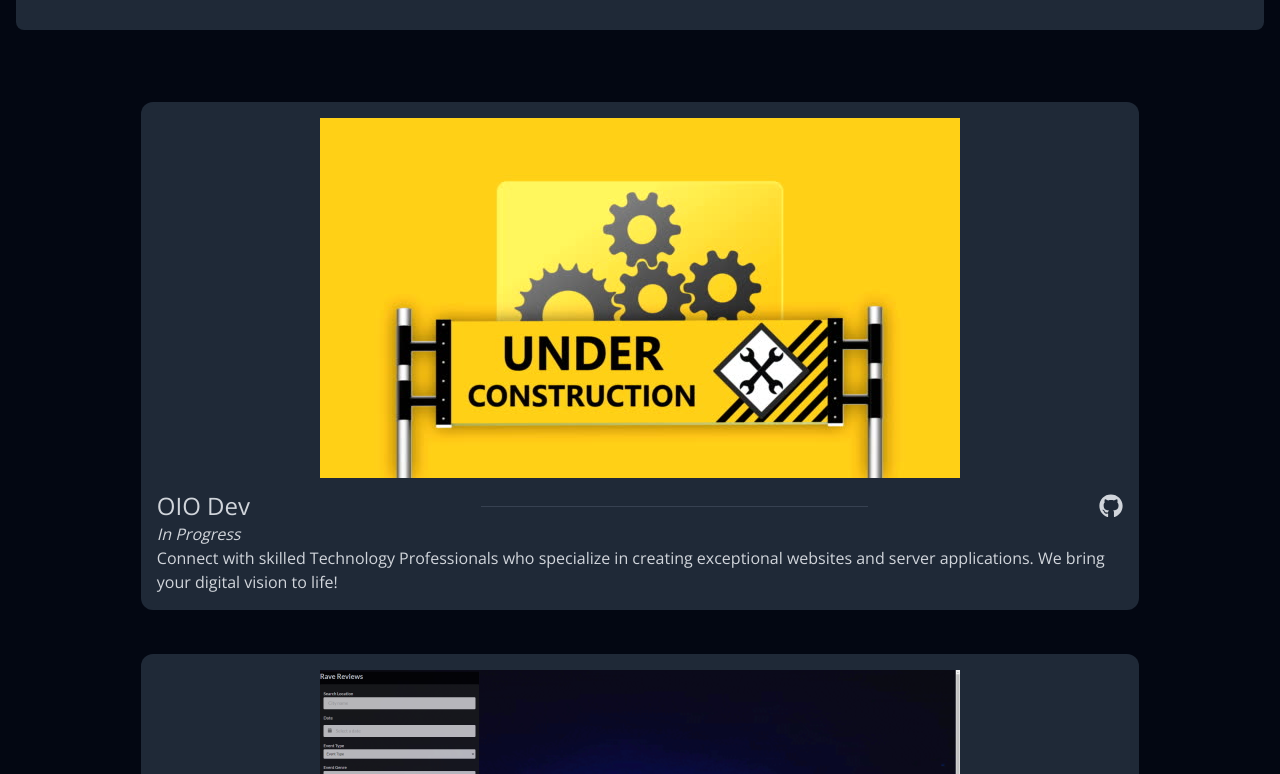
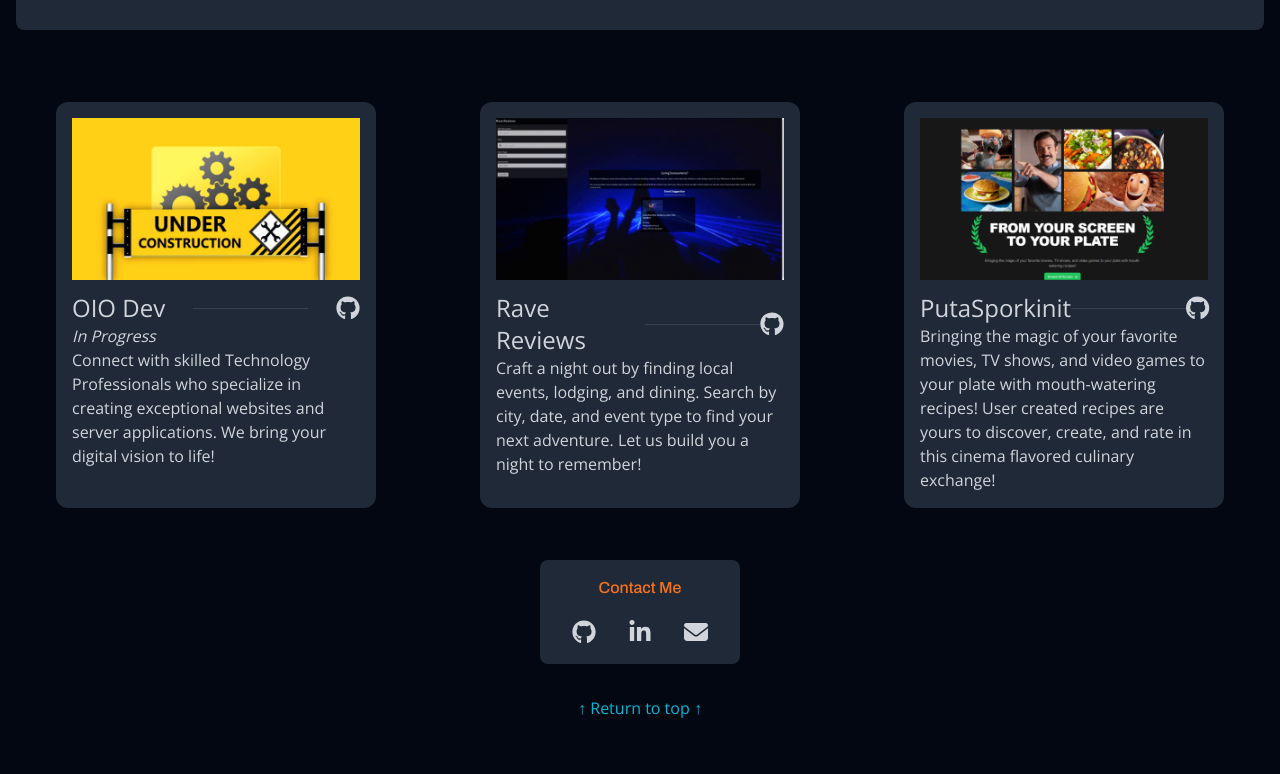
Before and after one commit to Cyanasaurusrex/Nathan_Moon_Portfolio, a Next.js app: page / in a window 1280 px wide. Shown: the part 326-1100 px from the top of the page. After the commit the page ends 1070 px from the top, so only its background shows below. Built offline with nearby package versions, Linux system fonts and the light colour scheme; no server answers.

Commit message:
Added ContactMe section

```diff
--- a/src/components/ContactMe.js
+++ b/src/components/ContactMe.js
@@ -1,5 +1,82 @@
-"use Client";
+import React, { useState } from "react";
+import { FontAwesomeIcon } from "@fortawesome/react-fontawesome";
+import { faGithub, faLinkedinIn } from "@fortawesome/free-brands-svg-icons";
+import { faEnvelope } from "@fortawesome/free-solid-svg-icons";
 
-export default function ContactMe() {
-  return <p id="contactMe">Contact Me</p>;
-}
+const HoverIcon = ({ icon, color, onClick }) => {
+  const [isHovered, setIsHovered] = useState(false);
+  const [isCopied, setIsCopied] = useState(false);
+
+  const handleMouseEnter = () => {
+    setIsHovered(true);
+  };
+
+  const handleMouseLeave = () => {
+    setIsHovered(false);
+  };
+
+  const handleEmailClick = () => {
+    const emailAddress = "example@example.com";
+
+    navigator.clipboard
+      .writeText(emailAddress)
+      .then(() => {
+        setIsCopied(true);
+        setTimeout(() => {
+          setIsCopied(false);
+        }, 2000);
+      })
+      .catch((error) => {
+        console.error("Error copying email to clipboard:", error);
+      });
+  };
+
+  return (
+    <div className="relative">
+      {isCopied && (
+        <div className="absolute top-[-1.5rem] left-1/2 transform -translate-x-1/2 bg-white text-black px-2 py-1 rounded text-xs">
+          Copied!
+        </div>
+      )}
+      <FontAwesomeIcon
+        className="my-auto cursor-pointer w-6 h-6 text-xl mx-4"
+        icon={icon}
+        style={{ color: isHovered ? color : undefined }}
+        onMouseEnter={handleMouseEnter}
+        onMouseLeave={handleMouseLeave}
+        onClick={onClick || handleEmailClick}
+      />
+    </div>
+  );
+};
+
+const MyComponent = () => {
+  const handleGithubClick = () => {
+    window.open("https://github.com/Cyanasaurusrex/", "_blank");
+  };
+
+  const handleLinkedInClick = () => {
+    window.open("https://www.linkedin.com/in/moon-nathan/", "_blank");
+  };
+
+  return (
+    <div className="m-4 mb-8 mx-auto max-w-[1400px] bg-brand-secondary p-4 rounded-lg">
+      <h1 className="text-center text-brand-textHightlight pb-5"> Contact Me</h1>
+      <div className="flex flex-row justify-center">
+        <HoverIcon
+          icon={faGithub}
+          color="#06b6d4"
+          onClick={handleGithubClick}
+        />
+        <HoverIcon
+          icon={faLinkedinIn}
+          color="#06b6d4"
+          onClick={handleLinkedInClick}
+        />
+        <HoverIcon icon={faEnvelope} color="#06b6d4" />
+      </div>
+    </div>
+  );
+};
+
+export default MyComponent;
--- a/src/components/Navbar.js
+++ b/src/components/Navbar.js
@@ -118,7 +118,7 @@ export default function Navbar() {
           <ScrollLink
           className="cursor-pointer text-brand-accent hover:text-brand-textHover pr-5"
               activeClass="active"
-              to="ContactMe"
+              to="contactMe"
               spy={true}
               smooth={true}
               offset={-70}
--- a/src/components/Portfolio.js
+++ b/src/components/Portfolio.js
@@ -1,6 +1,5 @@
 "use Client";
 import { FontAwesomeIcon } from "@fortawesome/react-fontawesome";
-import { faArrowUpRightFromSquare } from "@fortawesome/free-solid-svg-icons";
 import { faGithub } from "@fortawesome/free-brands-svg-icons";
 import Image from "next/image";
 
@@ -15,7 +14,7 @@ export default function Portfolio() {
 
   return (
     // all cards
-    <div id="portfolio" className="grid  grid-cols-1 md:grid-cols-1 xl:grid-cols-1 gap-6 mt-10 m-4 mx-auto max-w-[1500px]">
+    <div id="portfolio" className="grid  grid-cols-1 md:grid-cols-2 xl:grid-cols-3 gap-6 mt-10 m-4 mx-auto max-w-[1500px]">
       {/* project 1 card*/}
       <div
         onClick={handleClick}
```
